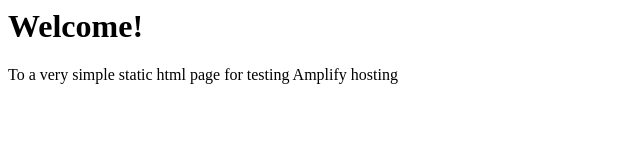
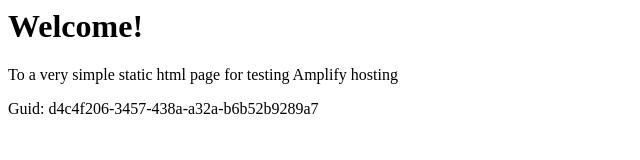
Before and after one commit to aws-aemilia-icn/Github-PR-Commit-Integration-Test-DoNotTouch-Gith-OKSLNVO2-v1-prod-ap-northeast-2, a website: page src/index.html in a window 1280 px wide. Shown: the whole page, without its empty margins (0-640 px from the left). Drawn offline with Linux system fonts and the light colour scheme.

Commit message:
commit from integ tests

```diff
--- a/src/index.html
+++ b/src/index.html
@@ -1,3 +1,5 @@
+
+
 <html lang="en">
 
 <head>
@@ -10,6 +12,6 @@
 <body>
     <h1>Welcome!</h1>
     <p>To a very simple static html page for testing Amplify hosting</p>
-</body>
+    <p>Guid: d4c4f206-3457-438a-a32a-b6b52b9289a7</p></body>
 
 </html>
```
